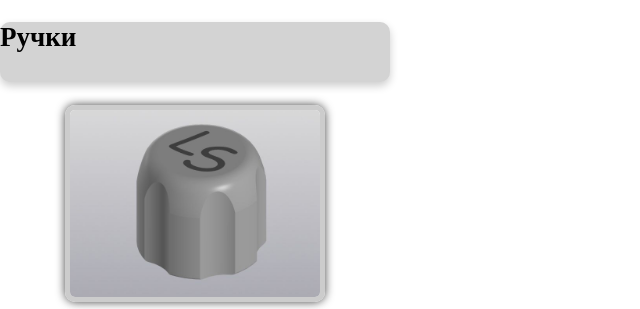
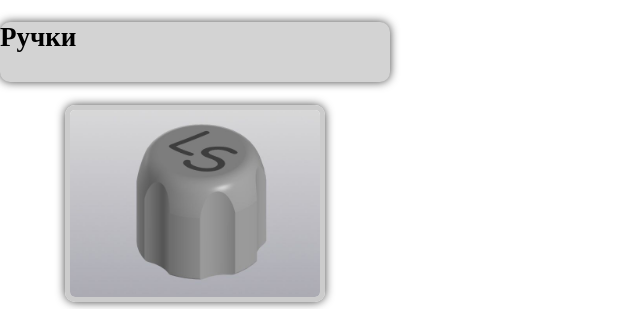
Before and after one commit to DKBelka/BlueSquirrel3DwebAPP, a PHP site: page / in a window 1280 px wide. Shown: the top 309 px of the page, without its empty margins (0-640 px from the left). Run offline with PHP 8.4, Linux system fonts and the light colour scheme; some libraries are stand-ins or nearby versions.

Commit message:
Update style.css

```diff
--- a/style.css
+++ b/style.css
@@ -58,5 +58,5 @@ body {
 	height: 60px;
 	border-radius: 10px;
   	background-color: lightgray;
-	box-shadow: 0 4px 8px rgba(0, 0, 0, 0.2);
+	box-shadow: 0 0 10px #444;
 }
```
